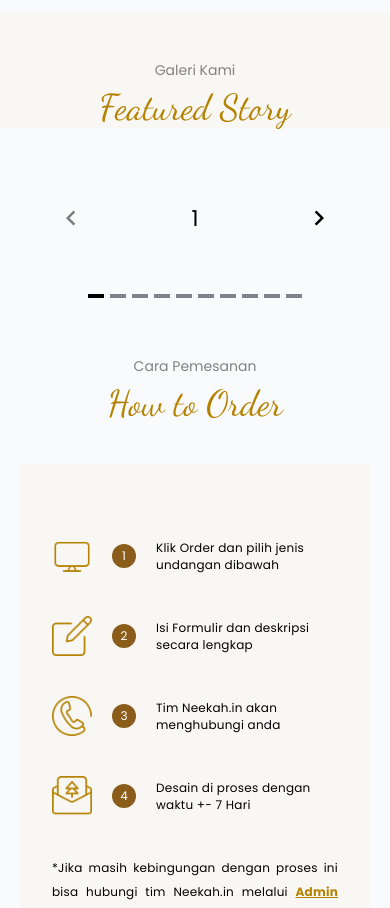
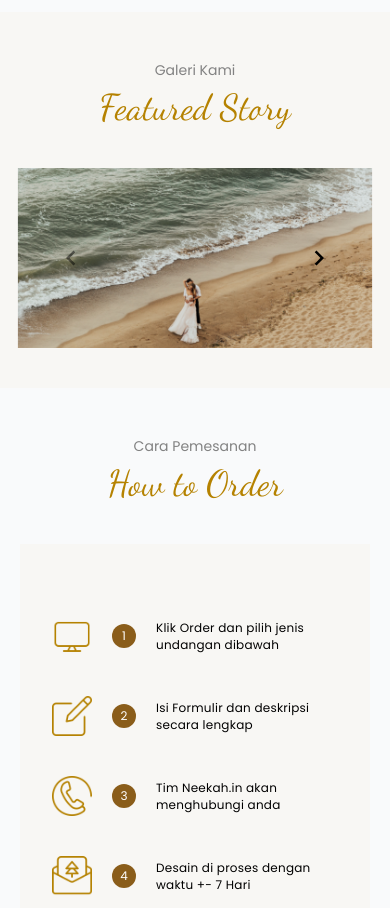
Before and after one commit to gugunm/vue-neekahin-new, a Vue app: page / in a window 390 px wide. Shown: the part 1720-2628 px from the top of the page. Built offline with nearby package versions, Linux system fonts and the light colour scheme.

Commit message:
carousel journey

```diff
--- a/src/views/Landing.vue
+++ b/src/views/Landing.vue
@@ -15,7 +15,7 @@
         alt=""
       >
       <h1
-        data-aos="fade-left"
+        data-aos="zoom-in"
         data-aos-duration="1500"
         class="px-10 text-2xl sm:text-3xl font-semibold mb-3 sm:mb-4"
       >Undangan Untuk Momen Terbaik Anda</h1>
@@ -59,7 +59,7 @@
         </ul>
       </div>
       <img
-        data-aos="fade-right"
+        data-aos="zoom-in"
         data-aos-duration="1500"
         class="mt-6 sm:flex-1"
         :src="HomeAbout"
@@ -112,19 +112,24 @@
       alt=""
     > -->
   </div>
-  <Carousel>
+  <div class="bg-neekah-1 py-10">
+    <Carousel class="sm:hidden">
       <Slide
         v-for="slide in 10"
         :key="slide"
       >
-      <div class="carousel__item h-40 mx-20">{{ slide }}</div>
+        <div class="carousel__item h-40 mx-6"> <img
+            class=""
+            :src="HomeGaleri1"
+            alt=""
+          ></div>
       </Slide>
 
       <template #addons>
         <Navigation class="mx-14" />
-      <Pagination />
       </template>
     </Carousel>
+  </div>
   <!-- HOW TO ORDER -->
   <div class="flex flex-col items-center px-5 sm:px-20">
     <div
@@ -267,7 +272,8 @@ import HomeHto2 from '../assets/img/home-hto-2.png';
 import HomeHto3 from '../assets/img/home-hto-3.png';
 import HomeHto4 from '../assets/img/home-hto-4.png';
 
-import { Carousel, Pagination, Slide, Navigation } from 'vue3-carousel';
+// import { Carousel, Pagination, Slide, Navigation } from 'vue3-carousel';
+import { Carousel, Slide, Navigation } from 'vue3-carousel';
 import 'vue3-carousel/dist/carousel.css';
 
 import AOS from 'aos';
@@ -279,7 +285,7 @@ export default {
     FooterLanding,
     Carousel,
     Slide,
-    Pagination,
+    // Pagination,
     Navigation,
   },
   data() {
@@ -387,7 +393,6 @@ p .admin-contact {
   background-color: var(--carousel-color-primary);
   color: var(--carousel-color-white);
   font-size: 20px;
-  border-radius: 8px;
   display: flex;
   justify-content: center;
   align-items: center;
```
Also changed, not shown: 1 other file (tests, documents, lock files or other folders). Lines whose indentation alone changed are shown as unchanged.
